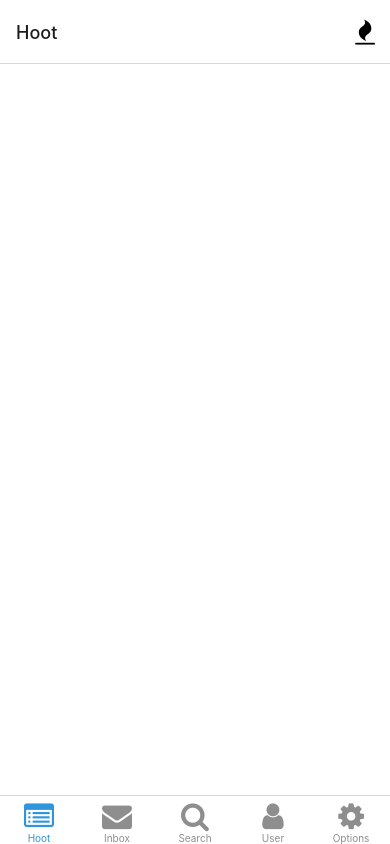
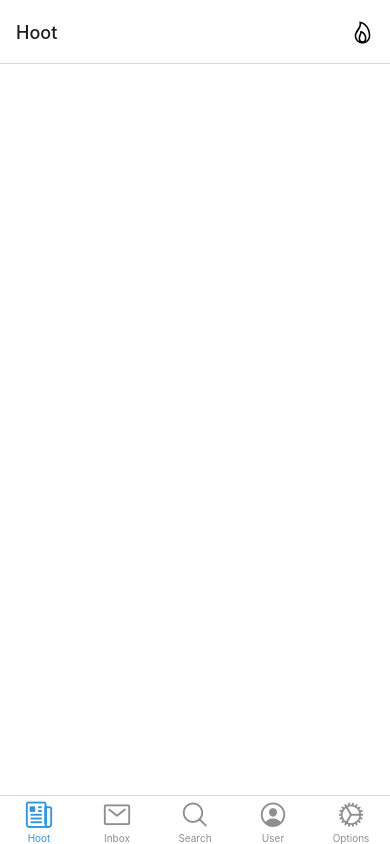
Before and after one commit to ProjectHoot/hoot-mobile, a React Native app: screen /TabOne in a window 390 px wide. Built offline with nearby package versions, Linux system fonts and the light colour scheme; no server answers; what expo-linking would draw is missing.

Commit message:
Bottom bar icons

```diff
--- a/constants/Colors.ts
+++ b/constants/Colors.ts
@@ -1,19 +1,19 @@
-const tintColorLight = '#2f95dc';
-const tintColorDark = '#fff';
+const tintColorLight = "#2f95dc";
+const tintColorDark = "#f22";
 
 export default {
   light: {
-    text: '#000',
-    background: '#fff',
+    text: "#000",
+    background: "#fff",
     tint: tintColorLight,
-    tabIconDefault: '#ccc',
+    tabIconDefault: "#ccc",
     tabIconSelected: tintColorLight,
   },
   dark: {
-    text: '#fff',
-    background: '#000',
+    text: "#fff",
+    background: "#000",
     tint: tintColorDark,
-    tabIconDefault: '#ccc',
+    tabIconDefault: "#ccc",
     tabIconSelected: tintColorDark,
   },
 };
--- a/navigation/index.tsx
+++ b/navigation/index.tsx
@@ -3,7 +3,7 @@
  * https://reactnavigation.org/docs/getting-started
  *
  */
-import { FontAwesome } from "@expo/vector-icons";
+import Icon from "@expo/vector-icons/Ionicons";
 import { createBottomTabNavigator } from "@react-navigation/bottom-tabs";
 import {
   NavigationContainer,
@@ -92,7 +92,7 @@ function BottomTabNavigator() {
         options={({ navigation }: RootTabScreenProps<"TabOne">) => ({
           title: "Hoot",
           tabBarIcon: ({ color }) => (
-            <TabBarIcon name="list-alt" color={color} />
+            <TabBarIcon name="newspaper-outline" color={color} />
           ),
           headerRight: () => (
             <Pressable
@@ -101,8 +101,8 @@ function BottomTabNavigator() {
                 opacity: pressed ? 0.5 : 1,
               })}
             >
-              <FontAwesome
-                name="fire"
+              <Icon
+                name="flame-outline"
                 size={25}
                 color={Colors[colorScheme].text}
                 style={{ marginRight: 15 }}
@@ -117,7 +117,7 @@ function BottomTabNavigator() {
         options={{
           title: "Inbox",
           tabBarIcon: ({ color }) => (
-            <TabBarIcon name="envelope" color={color} />
+            <TabBarIcon name="mail-outline" color={color} />
           ),
         }}
       />
@@ -126,7 +126,9 @@ function BottomTabNavigator() {
         component={TabTwoScreen}
         options={{
           title: "Search",
-          tabBarIcon: ({ color }) => <TabBarIcon name="search" color={color} />,
+          tabBarIcon: ({ color }) => (
+            <TabBarIcon name="search-outline" color={color} />
+          ),
         }}
       />
       <BottomTab.Screen
@@ -134,7 +136,9 @@ function BottomTabNavigator() {
         component={TabTwoScreen}
         options={{
           title: "User",
-          tabBarIcon: ({ color }) => <TabBarIcon name="user" color={color} />,
+          tabBarIcon: ({ color }) => (
+            <TabBarIcon name="person-circle-outline" color={color} />
+          ),
         }}
       />
       <BottomTab.Screen
@@ -142,7 +146,9 @@ function BottomTabNavigator() {
         component={TabTwoScreen}
         options={{
           title: "Options",
-          tabBarIcon: ({ color }) => <TabBarIcon name="cog" color={color} />,
+          tabBarIcon: ({ color }) => (
+            <TabBarIcon name="cog-outline" color={color} />
+          ),
         }}
       />
     </BottomTab.Navigator>
@@ -153,8 +159,8 @@ function BottomTabNavigator() {
  * You can explore the built-in icon families and icons on the web at https://icons.expo.fyi/
  */
 function TabBarIcon(props: {
-  name: React.ComponentProps<typeof FontAwesome>["name"];
+  name: React.ComponentProps<typeof Icon>["name"];
   color: string;
 }) {
-  return <FontAwesome size={30} style={{ marginBottom: -3 }} {...props} />;
+  return <Icon size={30} style={{ marginBottom: -3 }} {...props} />;
 }
```
